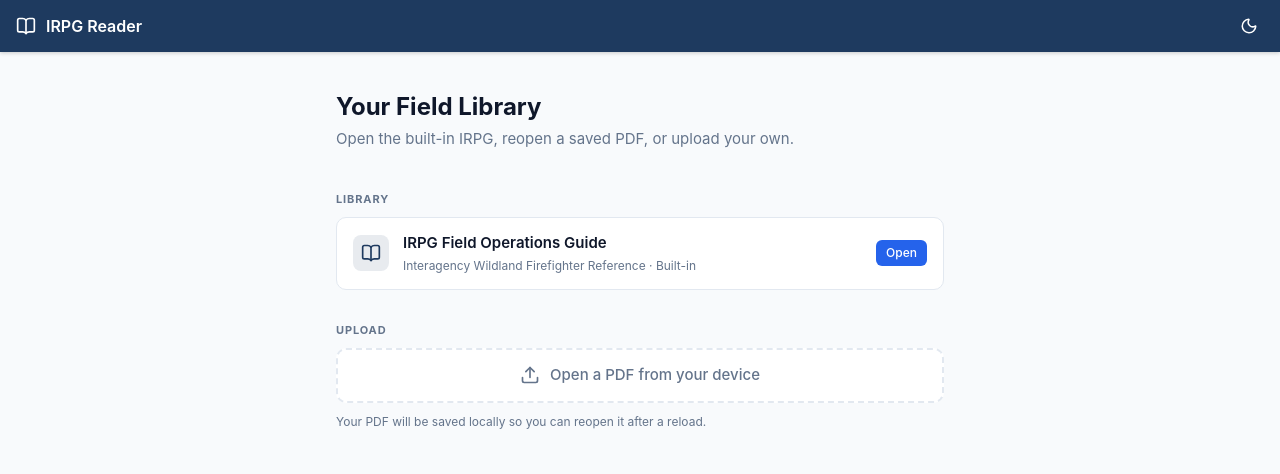
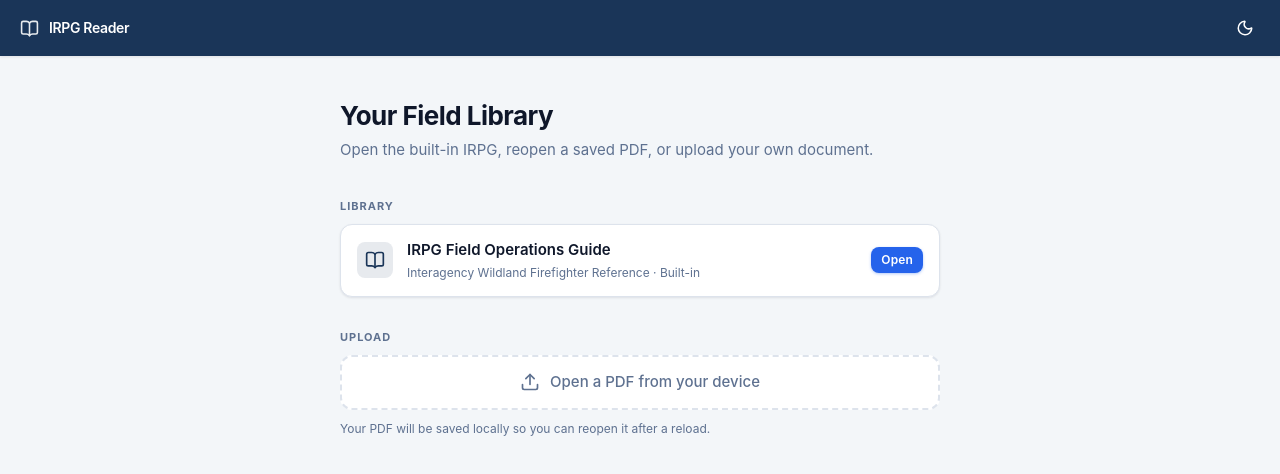
Before and after one commit to slightlydistressed/IRPG, a React (Vite) app: page / in a window 1280 px wide. Shown: the top 474 px of the page. Built offline with nearby package versions, Linux system fonts and the light colour scheme.

Commit message:
Visual and interaction polish pass
Agent-Logs-Url: https://github.com/slightlydistressed/IRPG/sessions/76f5ab9a-22c5-4a7a-aa3a-fb057a53c2d8

Co-authored-by: slightlydistressed <259749227+slightlydistressed@users.noreply.github.com>

```diff
--- a/src/components/HomeView.tsx
+++ b/src/components/HomeView.tsx
@@ -61,13 +61,13 @@ export default function HomeView() {
     <div className="home-view">
       {/* Top bar */}
       <header className="home-topbar">
-        <div className="flex items-center gap-2.5 text-white font-semibold text-base">
-          <BookOpen size={20} className="shrink-0" />
+        <div className="flex items-center gap-2.5 text-white font-semibold text-sm tracking-tight">
+          <BookOpen size={19} className="shrink-0 opacity-90" />
           <span>IRPG Reader</span>
         </div>
         <button
           onClick={toggleTheme}
-          className="btn-icon text-white/80 hover:text-white"
+          className="btn-icon text-white/75 hover:text-white"
           title={theme === 'dark' ? 'Switch to light mode' : 'Switch to dark mode'}
           aria-label="Toggle dark/light mode"
         >
@@ -82,7 +82,7 @@ export default function HomeView() {
           <div className="home-hero">
             <h1 className="home-title">Your Field Library</h1>
             <p className="home-subtitle">
-              Open the built-in IRPG, reopen a saved PDF, or upload your own.
+              Open the built-in IRPG, reopen a saved PDF, or upload your own document.
             </p>
           </div>
 
@@ -145,7 +145,7 @@ export default function HomeView() {
                   </div>
                   <div className="home-doc-info">
                     <p className="home-doc-name">{savedUploadedName}</p>
-                    <p className="home-doc-meta">Saved locally on this device</p>
+                    <p className="home-doc-meta">Saved on this device · local only</p>
                   </div>
                   <div className="flex items-center gap-2 shrink-0">
                     <button
--- a/src/components/Sidebar.tsx
+++ b/src/components/Sidebar.tsx
@@ -28,7 +28,7 @@ export default function Sidebar() {
 
       <aside className={`sidebar flex flex-col shrink-0 overflow-hidden${sidebarOpen ? ' sidebar-open' : ''}`}>
         {/* Tab bar */}
-        <div className="flex border-b border-[var(--color-border)]">
+        <div className="flex border-b border-[var(--color-border)] shrink-0" role="tablist">
           {TABS.map(({ id, label, Icon }) => (
             <button
               key={id}
--- a/src/index.css
+++ b/src/index.css
@@ -8,36 +8,53 @@
   color-scheme: light;
 
   /* Layout metrics – shared between header, sidebar, and mobile nav */
-  --header-height: 52px;
+  --header-height: 56px;
   --mobile-nav-height: 56px;
 
   --color-bg: #ffffff;
-  --color-bg-secondary: #f8fafc;
+  --color-bg-secondary: #f3f6f9;
+  --color-bg-elevated: #ffffff;
   --color-text: #0f172a;
-  --color-text-muted: #64748b;
-  --color-border: #e2e8f0;
+  --color-text-muted: #5e7190;
+  --color-border: #dde3ec;
+  --color-border-strong: #c8d2df;
   --color-accent: #2563eb;
   --color-accent-hover: #1d4ed8;
   --color-accent-fg: #ffffff;
-  --color-sidebar-bg: #f1f5f9;
-  --color-header-bg: #1e3a5f;
+  --color-accent-subtle: rgba(37, 99, 235, 0.08);
+  --color-sidebar-bg: #eef2f7;
+  --color-header-bg: #1a3558;
   --color-header-fg: #ffffff;
+
+  /* Elevation shadows */
+  --shadow-xs: 0 1px 3px rgba(15, 23, 42, 0.06), 0 1px 2px rgba(15, 23, 42, 0.04);
+  --shadow-sm: 0 2px 6px rgba(15, 23, 42, 0.08), 0 1px 3px rgba(15, 23, 42, 0.05);
+  --shadow-md: 0 4px 16px rgba(15, 23, 42, 0.12), 0 2px 6px rgba(15, 23, 42, 0.06);
+  --shadow-lg: 0 8px 32px rgba(15, 23, 42, 0.16), 0 4px 12px rgba(15, 23, 42, 0.08);
 }
 
 .dark {
   color-scheme: dark;
 
-  --color-bg: #0f172a;
-  --color-bg-secondary: #1e293b;
-  --color-text: #f1f5f9;
-  --color-text-muted: #94a3b8;
-  --color-border: #334155;
-  --color-accent: #3b82f6;
-  --color-accent-hover: #2563eb;
+  --color-bg: #0d1424;
+  --color-bg-secondary: #1a2540;
+  --color-bg-elevated: #1e2d47;
+  --color-text: #e8edf5;
+  --color-text-muted: #7d90ab;
+  --color-border: #263348;
+  --color-border-strong: #344563;
+  --color-accent: #4f8ef7;
+  --color-accent-hover: #3b82f6;
   --color-accent-fg: #ffffff;
-  --color-sidebar-bg: #1e293b;
-  --color-header-bg: #0f172a;
-  --color-header-fg: #f1f5f9;
+  --color-accent-subtle: rgba(79, 142, 247, 0.14);
+  --color-sidebar-bg: #111e34;
+  --color-header-bg: #0a1220;
+  --color-header-fg: #e8edf5;
+
+  --shadow-xs: 0 1px 3px rgba(0, 0, 0, 0.3), 0 1px 2px rgba(0, 0, 0, 0.2);
+  --shadow-sm: 0 2px 6px rgba(0, 0, 0, 0.35), 0 1px 3px rgba(0, 0, 0, 0.25);
+  --shadow-md: 0 4px 16px rgba(0, 0, 0, 0.45), 0 2px 6px rgba(0, 0, 0, 0.3);
+  --shadow-lg: 0 8px 32px rgba(0, 0, 0, 0.55), 0 4px 12px rgba(0, 0, 0, 0.35);
 }
 
 /* ── Base ─────────────────────────────────────────────── */
@@ -62,6 +79,15 @@ body {
   font-size: 16px;
   line-height: 1.5;
   transition: background-color 0.2s, color 0.2s;
+  -webkit-font-smoothing: antialiased;
+  -moz-osx-font-smoothing: grayscale;
+}
+
+/* Global accessible focus ring – overrides browser default for polish */
+:focus-visible {
+  outline: 2px solid var(--color-accent);
+  outline-offset: 2px;
+  border-radius: 0.25rem;
 }
 
 /* ── Layout ───────────────────────────────────────────── */
@@ -91,13 +117,14 @@ body {
   background-color: var(--color-header-bg);
   color: var(--color-header-fg);
   min-height: var(--header-height);
+  box-shadow: 0 1px 0 rgba(255, 255, 255, 0.06), var(--shadow-xs);
 }
 
 /* ── Sidebar ──────────────────────────────────────────── */
 .sidebar {
-  width: 280px;
-  min-width: 280px;
-  max-width: 280px;
+  width: 288px;
+  min-width: 288px;
+  max-width: 288px;
   background-color: var(--color-sidebar-bg);
   border-right: 1px solid var(--color-border);
   /* flex-col and overflow-hidden are applied via Tailwind classes on the element */
@@ -209,7 +236,9 @@ body {
 /* ── PDF viewer toolbar ───────────────────────────────── */
 .viewer-toolbar {
   background-color: var(--color-bg);
-  min-height: 44px;
+  min-height: 48px;
+  border-bottom: 1px solid var(--color-border);
+  box-shadow: var(--shadow-xs);
 }
 
 /* ── PDF container ────────────────────────────────────── */
@@ -242,12 +271,13 @@ body {
   align-items: center;
   justify-content: center;
   padding: 0.375rem;
-  border-radius: 0.375rem;
+  border-radius: 0.4375rem;
   cursor: pointer;
   background: transparent;
   border: none;
   color: inherit;
-  transition: background-color 0.15s;
+  transition: background-color 0.15s, color 0.15s;
+  flex-shrink: 0;
 }
 
 .btn-icon:hover:not(:disabled) {
@@ -259,8 +289,19 @@ body {
   cursor: default;
 }
 
+/* btn-icon inside header (white surface) */
 .header .btn-icon:hover:not(:disabled) {
   background-color: rgba(255, 255, 255, 0.15);
+}
+
+/* btn-icon on sidebar/content area */
+.btn-icon-muted {
+  color: var(--color-text-muted);
+}
+
+.btn-icon-muted:hover:not(:disabled) {
+  background-color: var(--color-accent-subtle);
+  color: var(--color-text);
 }
 
 .btn-primary {
@@ -268,24 +309,28 @@ body {
   align-items: center;
   justify-content: center;
   padding: 0.375rem 0.875rem;
-  border-radius: 0.375rem;
+  border-radius: 0.5rem;
   cursor: pointer;
   border: none;
   background-color: var(--color-accent);
   color: var(--color-accent-fg);
   font-size: 0.875rem;
-  font-weight: 500;
-  transition: background-color 0.15s;
+  font-weight: 600;
+  letter-spacing: 0.01em;
+  transition: background-color 0.15s, box-shadow 0.15s;
   white-space: nowrap;
+  box-shadow: 0 1px 3px rgba(37, 99, 235, 0.35);
 }
 
 .btn-primary:hover:not(:disabled) {
   background-color: var(--color-accent-hover);
+  box-shadow: 0 2px 6px rgba(37, 99, 235, 0.4);
 }
 
 .btn-primary:disabled {
   opacity: 0.5;
   cursor: default;
+  box-shadow: none;
 }
 
 .btn-secondary {
@@ -293,19 +338,20 @@ body {
   align-items: center;
   justify-content: center;
   padding: 0.375rem 0.875rem;
-  border-radius: 0.375rem;
+  border-radius: 0.5rem;
   cursor: pointer;
   border: 1px solid var(--color-border);
-  background-color: var(--color-bg);
+  background-color: var(--color-bg-elevated);
   color: var(--color-text);
   font-size: 0.875rem;
   font-weight: 500;
-  transition: background-color 0.15s, border-color 0.15s;
+  transition: background-color 0.15s, border-color 0.15s, box-shadow 0.15s;
   white-space: nowrap;
 }
 
 .btn-secondary:hover:not(:disabled) {
   background-color: var(--color-bg-secondary);
+  border-color: var(--color-border-strong);
 }
 
 .btn-ghost {
@@ -313,19 +359,20 @@ body {
   align-items: center;
   justify-content: center;
   padding: 0.375rem 0.875rem;
-  border-radius: 0.375rem;
+  border-radius: 0.5rem;
   cursor: pointer;
   border: 1px solid var(--color-border);
   background-color: transparent;
   color: var(--color-text-muted);
   font-size: 0.875rem;
-  transition: background-color 0.15s;
+  transition: background-color 0.15s, color 0.15s, border-color 0.15s;
   white-space: nowrap;
 }
 
 .btn-ghost:hover:not(:disabled) {
   background-color: var(--color-bg-secondary);
   color: var(--color-text);
+  border-color: var(--color-border-strong);
 }
 
 .btn-sm {
@@ -340,7 +387,8 @@ body {
   background: transparent;
   cursor: pointer;
   color: var(--color-text-muted);
-  transition: color 0.15s;
+  transition: color 0.15s, background-color 0.15s;
+  border-bottom: 2px solid transparent;
 }
 
 .tab-btn:hover {
@@ -349,37 +397,49 @@ body {
 
 .tab-btn-active {
   color: var(--color-accent);
+  background-color: var(--color-accent-subtle);
   border-bottom: 2px solid var(--color-accent);
 }
 
 /* ── Form inputs ──────────────────────────────────────── */
 .input-base {
   padding: 0.5rem 0.75rem;
-  border-radius: 0.375rem;
+  border-radius: 0.5rem;
   border: 1px solid var(--color-border);
-  background-color: var(--color-bg);
+  background-color: var(--color-bg-elevated);
   color: var(--color-text);
   font-size: 0.875rem;
   outline: none;
-  transition: border-color 0.15s;
+  transition: border-color 0.15s, box-shadow 0.15s;
 }
 
 .input-base:focus {
   border-color: var(--color-accent);
-  box-shadow: 0 0 0 2px rgba(37, 99, 235, 0.2);
-}
-
-.dark .input-base:focus {
-  box-shadow: 0 0 0 2px rgba(59, 130, 246, 0.25);
+  box-shadow: 0 0 0 3px var(--color-accent-subtle);
 }
 
 /* ── Cards ────────────────────────────────────────────── */
 .card {
-  background-color: var(--color-bg);
+  background-color: var(--color-bg-elevated);
   border: 1px solid var(--color-border);
+  border-radius: 0.625rem;
+  padding: 1.25rem;
+  box-shadow: var(--shadow-sm);
+}
+
+/* ── Toolbar control group ────────────────────────────── */
+.toolbar-group {
+  display: flex;
+  align-items: center;
+  gap: 0.125rem;
+  padding: 0.25rem 0.375rem;
   border-radius: 0.5rem;
-  padding: 1.25rem;
-  box-shadow: 0 4px 16px rgba(0, 0, 0, 0.15);
+  background-color: var(--color-bg-secondary);
+  border: 1px solid var(--color-border);
+}
+
+.toolbar-group .btn-icon:hover:not(:disabled) {
+  background-color: var(--color-bg-elevated);
 }
 
 /* ── App warning banner ──────────────────────────────── */
@@ -451,12 +511,12 @@ body {
   display: flex;
   align-items: center;
   justify-content: space-between;
-  padding: 0 1rem;
+  padding: 0 1.25rem;
   min-height: var(--header-height);
   background-color: var(--color-header-bg);
   color: var(--color-header-fg);
   flex-shrink: 0;
-  box-shadow: 0 1px 4px rgba(0, 0, 0, 0.2);
+  box-shadow: 0 1px 0 rgba(255, 255, 255, 0.06), var(--shadow-xs);
 }
 
 .home-scroll {
@@ -467,28 +527,36 @@ body {
 .home-main {
   max-width: 640px;
   margin: 0 auto;
-  padding: 2rem 1rem 3rem;
+  padding: 2.5rem 1.25rem 3.5rem;
   display: flex;
   flex-direction: column;
   gap: 2rem;
 }
 
+@media (max-width: 640px) {
+  .home-main {
+    padding: 1.75rem 1rem 3rem;
+  }
+}
+
 .home-hero {
-  padding: 0.5rem 0;
+  padding: 0.25rem 0;
 }
 
 .home-title {
-  font-size: 1.5rem;
+  font-size: 1.625rem;
   font-weight: 700;
+  letter-spacing: -0.02em;
   color: var(--color-text);
-  margin: 0 0 0.375rem;
-  line-height: 1.25;
+  margin: 0 0 0.5rem;
+  line-height: 1.2;
 }
 
 .home-subtitle {
   font-size: 0.9375rem;
   color: var(--color-text-muted);
   margin: 0;
+  line-height: 1.5;
 }
 
 .home-section {
@@ -501,7 +569,7 @@ body {
   font-size: 0.6875rem;
   font-weight: 700;
   text-transform: uppercase;
-  letter-spacing: 0.08em;
+  letter-spacing: 0.09em;
   color: var(--color-text-muted);
   margin: 0;
 }
@@ -512,18 +580,19 @@ body {
   align-items: center;
   gap: 0.875rem;
   padding: 0.875rem 1rem;
-  border-radius: 0.625rem;
+  border-radius: 0.75rem;
   border: 1.5px solid var(--color-accent);
-  background-color: var(--color-bg);
+  background-color: var(--color-bg-elevated);
   cursor: pointer;
   text-align: left;
-  transition: background-color 0.15s, box-shadow 0.15s;
+  transition: background-color 0.15s, box-shadow 0.15s, transform 0.1s;
   width: 100%;
+  box-shadow: var(--shadow-xs);
 }
 
 .home-continue-card:hover {
   background-color: var(--color-bg-secondary);
-  box-shadow: 0 2px 8px rgba(0, 0, 0, 0.08);
+  box-shadow: var(--shadow-sm), 0 0 0 1px var(--color-accent);
 }
 
 .home-continue-icon {
@@ -533,13 +602,9 @@ body {
   width: 2.25rem;
   height: 2.25rem;
   border-radius: 0.5rem;
-  background-color: rgba(37, 99, 235, 0.1);
+  background-color: var(--color-accent-subtle);
   color: var(--color-accent);
   flex-shrink: 0;
-}
-
-.dark .home-continue-icon {
-  background-color: rgba(59, 130, 246, 0.15);
 }
 
 .home-continue-text {
@@ -566,7 +631,7 @@ body {
   font-weight: 600;
   padding: 0.1rem 0.4rem;
   border-radius: 0.25rem;
-  background-color: rgba(37, 99, 235, 0.12);
+  background-color: var(--color-accent-subtle);
   color: var(--color-accent);
   align-self: flex-start;
 }
@@ -583,14 +648,16 @@ body {
   align-items: center;
   gap: 0.875rem;
   padding: 0.875rem 1rem;
-  border-radius: 0.625rem;
+  border-radius: 0.75rem;
   border: 1px solid var(--color-border);
-  background-color: var(--color-bg);
-  transition: box-shadow 0.15s;
+  background-color: var(--color-bg-elevated);
+  transition: box-shadow 0.15s, border-color 0.15s;
+  box-shadow: var(--shadow-xs);
 }
 
 .home-doc-card:hover {
-  box-shadow: 0 2px 8px rgba(0, 0, 0, 0.07);
+  box-shadow: var(--shadow-sm);
+  border-color: var(--color-border-strong);
 }
 
 .home-doc-icon {
@@ -604,22 +671,18 @@ body {
 }
 
 .home-doc-icon--builtin {
-  background-color: rgba(30, 58, 95, 0.1);
-  color: #1e3a5f;
+  background-color: rgba(26, 53, 88, 0.1);
+  color: var(--color-header-bg);
 }
 
 .dark .home-doc-icon--builtin {
-  background-color: rgba(148, 163, 184, 0.1);
-  color: var(--color-text-muted);
+  background-color: rgba(79, 142, 247, 0.12);
+  color: var(--color-accent);
 }
 
 .home-doc-icon--upload {
-  background-color: rgba(37, 99, 235, 0.1);
+  background-color: var(--color-accent-subtle);
   color: var(--color-accent);
-}
-
-.dark .home-doc-icon--upload {
-  background-color: rgba(59, 130, 246, 0.15);
 }
 
 .home-doc-info {
@@ -653,9 +716,9 @@ body {
   justify-content: center;
   gap: 0.625rem;
   padding: 0.875rem 1rem;
-  border-radius: 0.625rem;
+  border-radius: 0.75rem;
   border: 2px dashed var(--color-border);
-  background-color: var(--color-bg);
+  background-color: var(--color-bg-elevated);
   color: var(--color-text-muted);
   font-size: 0.9375rem;
   font-weight: 500;
@@ -667,11 +730,7 @@ body {
 .home-upload-btn:hover {
   border-color: var(--color-accent);
   color: var(--color-accent);
-  background-color: rgba(37, 99, 235, 0.04);
-}
-
-.dark .home-upload-btn:hover {
-  background-color: rgba(59, 130, 246, 0.07);
+  background-color: var(--color-accent-subtle);
 }
 
 .home-upload-hint {
```
Also changed, not shown: src/components/Header.tsx (+14 -10 lines), src/components/PDFViewer.tsx (+8 -12 lines).
